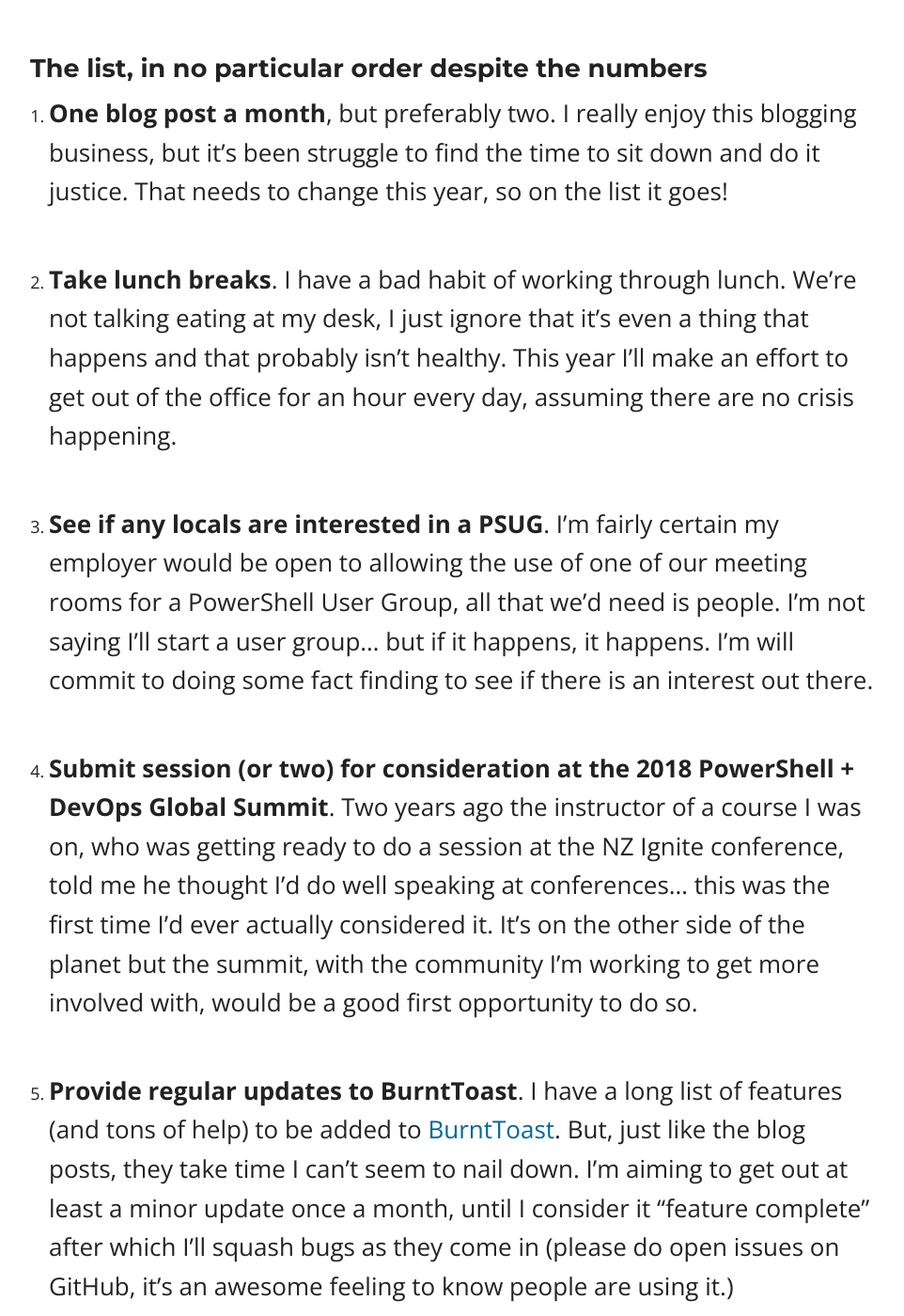
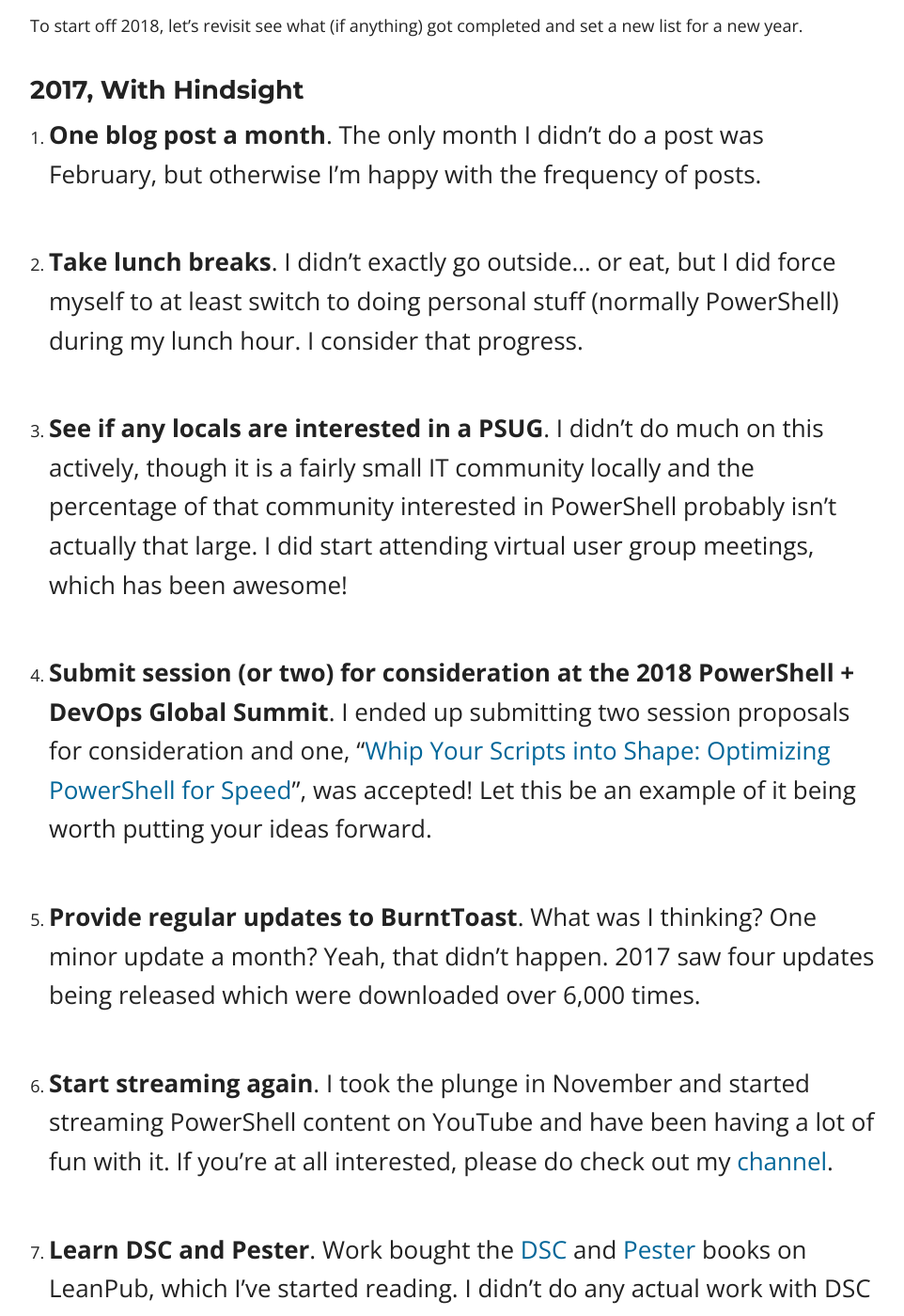
Before and after one commit to Windos/windos.github.io, a Jekyll site: the page built from _posts/2018-01-03-resolution-2018.md, in a window 1280 px wide and 1400 px high, scrolled down 693 px. Shown: the whole window at 94% size, without its empty margins (158-1120 px from the left). Built offline with Jekyll 4.4.1, drawn with Linux system fonts in a browser that asks for light colours; nearby versions of some CDN libraries; some web fonts are replaced; our own code applies the rules of GitHub Pages for plain Markdown files; comment, search, counter and statistics services are not loaded; some of the changed text lies outside the part shown.

Commit message:
Nearly ready

```diff
--- a/_posts/2018-01-03-resolution-2018.md
+++ b/_posts/2018-01-03-resolution-2018.md
@@ -1,54 +1,80 @@
 ---
-title:  "New Year’s Resolutions - 2018"
-date:   2018-01-03
+layout: post
+title: "New Year's Resolutions - 2018"
+excerpt: "Woah, 2017 flew by."
+modified: 2018-01-03 13:30:00 +1300
+date: 2018-01-03 13:30:00 +1300
+tags: [powershell, meta]
+comments: true
+image:
+ thumb: /resolution-2018/thumb.jpg
+ credit: PUSA-Reiseblogger (https://pixabay.com/en/users/USA-Reiseblogger-328188/)
+ creditlink: https://pixabay.com/p-3042645/
 ---
 
-New Year’s Resolutions are the in thing, right? Since one of mine is to blog
-more… I might as well turn my resolutions for 2017 into a post. If you’ve been
-here in the past, you know my slant, this list will be PowerShell heavy.
+Woah, 2017 flew by. I may not have achieved everything on my [New Year's
+Resolutions list](https://king.geek.nz/2017/01/06/resolution-2017/) from last
+year, but it did help me focus some of my efforts and I'm glad I put the list
+together.
 
-### The list, in no particular order despite the numbers
+To start off 2018, let's revisit see what (if anything) got completed and set a
+new list for a new year.
 
-1.  **One blog post a month**, but preferably two. I really enjoy this blogging
-    business, but it’s been struggle to find the time to sit down and do it
-    justice. That needs to change this year, so on the list it goes!
+### 2017, With Hindsight
 
-2.  **Take lunch breaks**. I have a bad habit of working through lunch. We’re
-    not talking eating at my desk, I just ignore that it’s even a thing that
-    happens and that probably isn’t healthy. This year I’ll make an effort to
-    get out of the office for an hour every day, assuming there are no crisis
-    happening.
+1.  **One blog post a month**. The only month I didn't do a post was February,
+    but otherwise I'm happy with the frequency of posts.
 
-3.  **See if any locals are interested in a PSUG**. I’m fairly certain my
-    employer would be open to allowing the use of one of our meeting rooms for
-    a PowerShell User Group, all that we’d need is people. I’m not saying I’ll
-    start a user group… but if it happens, it happens. I’m will commit to doing
-    some fact finding to see if there is an interest out there.
+2.  **Take lunch breaks**. I didn't exactly go outside… or eat, but I did force
+    myself to at least switch to doing personal stuff (normally PowerShell)
+    during my lunch hour. I consider that progress.
+
+3.  **See if any locals are interested in a PSUG**. I didn't do much on this
+    actively, though it is a fairly small IT community locally and the
+    percentage of that community interested in PowerShell probably isn't
+    actually that large. I did start attending virtual user group meetings,
+    which has been awesome!
 
 4.  **Submit session (or two) for consideration at the 2018 PowerShell + DevOps
-    Global Summit**. Two years ago the instructor of a course I was on, who was
-    getting ready to do a session at the NZ Ignite conference, told me he
-    thought I’d do well speaking at conferences… this was the first time I’d
-    ever actually considered it. It’s on the other side of the planet but the
-    summit, with the community I’m working to get more involved with, would be a
-    good first opportunity to do so.
+    Global Summit**. I ended up submitting two session proposals for
+    consideration and one, "[Whip Your Scripts into Shape: Optimizing PowerShell
+    for
+    Speed](https://powershelldevopsglobalsummit2018.sched.com/event/Cq9V/whip-your-scripts-into-shape-optimizing-powershell-for-speed)",
+    was accepted! Let this be an example of it being worth putting your ideas
+    forward.
 
-5.  **Provide regular updates to BurntToast**. I have a long list of features
-    (and tons of help) to be added to
-    [BurntToast](https://github.com/Windos/BurntToast). But, just like the blog
-    posts, they take time I can’t seem to nail down. I’m aiming to get out at
-    least a minor update once a month, until I consider it “feature complete”
-    after which I’ll squash bugs as they come in (please do open issues on
-    GitHub, it’s an awesome feeling to know people are using it.)
+5.  **Provide regular updates to BurntToast**. What was I thinking? One minor
+    update a month? Yeah, that didn't happen. 2017 saw four updates being
+    released which were downloaded over 6,000 times.
 
-6.  **Start streaming again**. A while ago [I live
-    streamed](https://www.livecoding.tv/windos/) my PowerShell work on
-    livecoding.tv and actually ended up with a surprising number of followers
-    despite being a rather niche topic on a niche website. At the time I was the
-    only person doing PowerShell on there, I’m sure that’s changed by now. I
-    haven’t decided if I’ll return to livecoding.tv (erm, sorry, liveedu.tv) or
-    if I’ll move over to YouTube, either way I’m sure it’ll help with achieving
-    the previous goal.
+6.  **Start streaming again**. I took the plunge in November and started
+    streaming PowerShell content on YouTube and have been having a lot of fun
+    with it. If you're at all interested, please do check out my
+    [channel](https://www.youtube.com/channel/UCYEhLc_oOaOoT9lACEWYOCA).
 
-7.  **Learn DSC and Pester**. This is probably self-explanatory, I’m just going
-    to do it.
+7.  **Learn DSC and Pester**. Work bought the
+    [DSC](https://leanpub.com/the-dsc-book) and
+    [Pester](https://leanpub.com/pesterbook) books on LeanPub, which I've
+    started reading. I didn't do any actual work with DSC last year, but I did
+    make an effort to start writing Pester tests for my various scripts at work.
+
+### New Year, New Resolutions. The 2018 List
+
+1.  **Two blog posts every month**. I've started building momentum and I have a
+    growing list of ideas, why not aim for more posts?
+
+2.  **Speak at PSUG**. I imagine this would end up being a virtual thing, but if
+    the opportunity to present in person came up, I certainly wouldn't say no.
+
+3.  **Do a community lightning demo at the PowerShell + DevOps Global Summit**.
+    I'm already attending and speaking at the summit, why not take the
+    opportunity to show off
+    [BurntToast](https://www.powershellgallery.com/packages/BurntToast) in
+    action while I'm there?
+
+4.  **Find, and stick to, a streaming schedule**. This will help make the
+    streaming thing a habit and help viewers know when they can expect me to be
+    online. Both good things.
+
+5.  **Configure a (production) server with DSC**. It's one thing to learn about
+    it, let's aim to actually use it!
--- a/images/resolution-2018/credit.txt
+++ /dev/null
@@ -1,3 +0,0 @@
-https://pixabay.com/p-3042645/
-USA-Reiseblogger
-https://pixabay.com/en/users/USA-Reiseblogger-328188/
```
